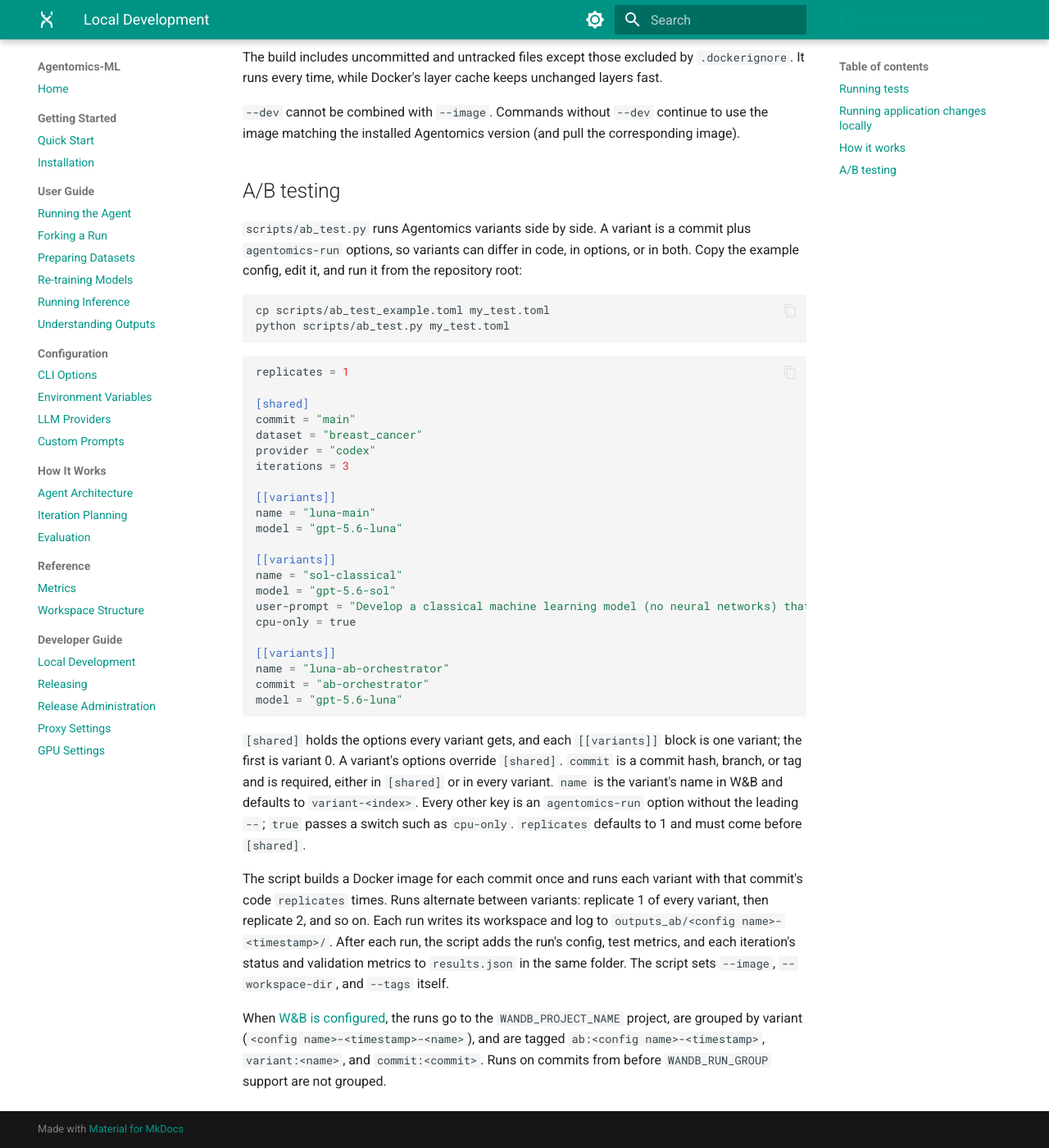
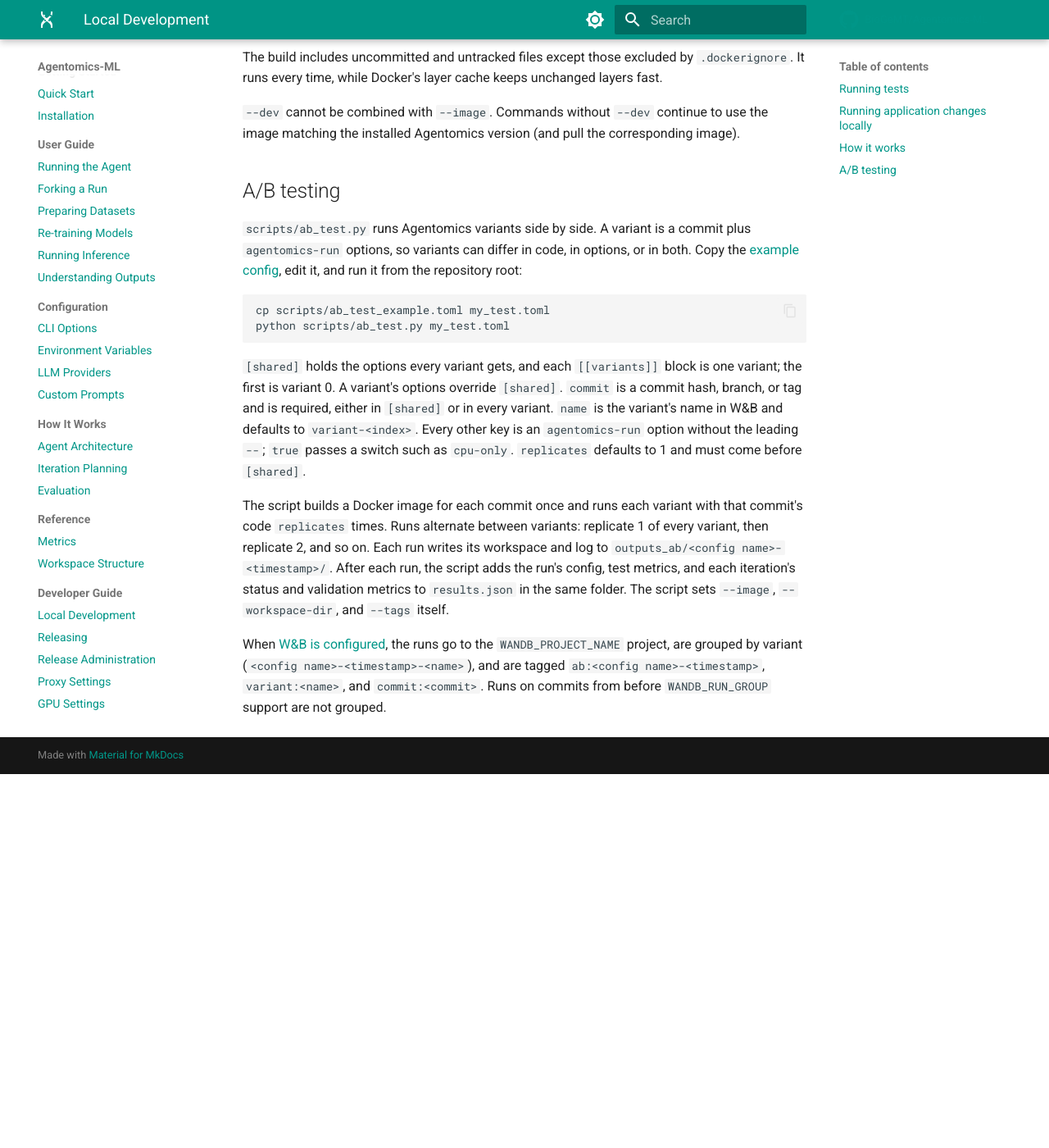
Before and after one commit to BioGeMT/agentomics-ml, an MkDocs documentation site: the page built from docs/developer/development.md, in a window 1280 px wide and 1400 px high, scrolled down 746 px. Shown: the whole window at 82% size. Built offline with MkDocs 1.6.1 and Material for MkDocs 9.7.7, drawn with Linux system fonts in a browser that asks for light colours; comment, search, counter and statistics services are not loaded; after the commit the page ends 1690 px from its top, so only the background shows below that.

Commit message:
docs: link the a/b test example config

````diff
--- a/docs/developer/development.md
+++ b/docs/developer/development.md
@@ -40,37 +40,13 @@
 
 `scripts/ab_test.py` runs Agentomics variants side by side. A variant is a
 commit plus `agentomics-run` options, so variants can differ in code, in
-options, or in both. Copy the example config, edit it, and run it from the
-repository root:
+options, or in both. Copy the
+[example config](https://github.com/BioGeMT/Agentomics-ML/blob/main/scripts/ab_test_example.toml),
+edit it, and run it from the repository root:
 
 ```bash
 cp scripts/ab_test_example.toml my_test.toml
 python scripts/ab_test.py my_test.toml
-```
-
-```toml
-replicates = 1
-
-[shared]
-commit = "main"
-dataset = "breast_cancer"
-provider = "codex"
-iterations = 3
-
-[[variants]]
-name = "luna-main"
-model = "gpt-5.6-luna"
-
-[[variants]]
-name = "sol-classical"
-model = "gpt-5.6-sol"
-user-prompt = "Develop a classical machine learning model (no neural networks) that generalizes well to new unseen data."
-cpu-only = true
-
-[[variants]]
-name = "luna-ab-orchestrator"
-commit = "ab-orchestrator"
-model = "gpt-5.6-luna"
 ```
 
 `[shared]` holds the options every variant gets, and each `[[variants]]` block
````
